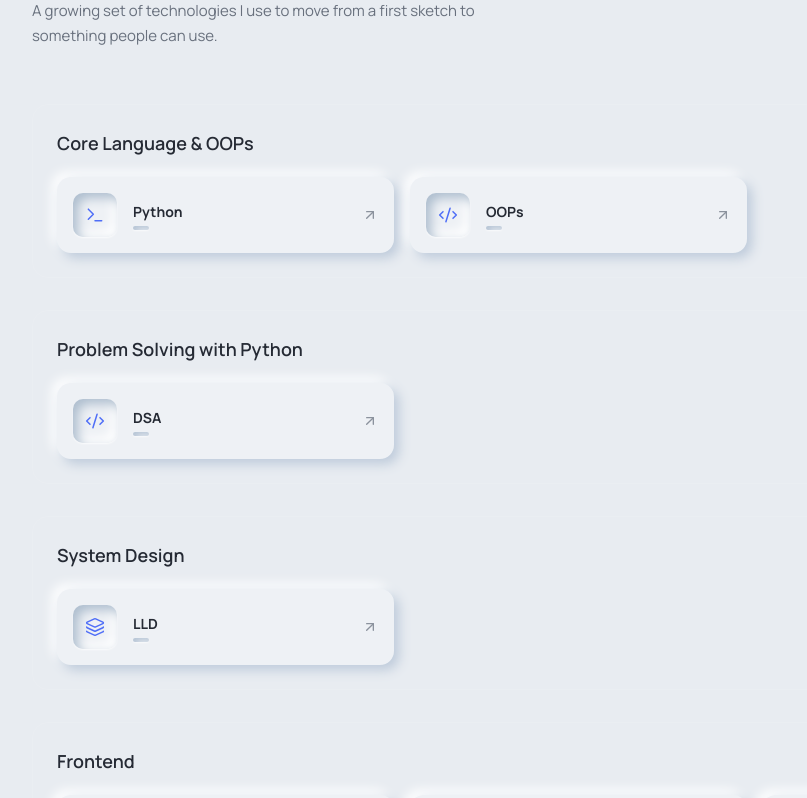
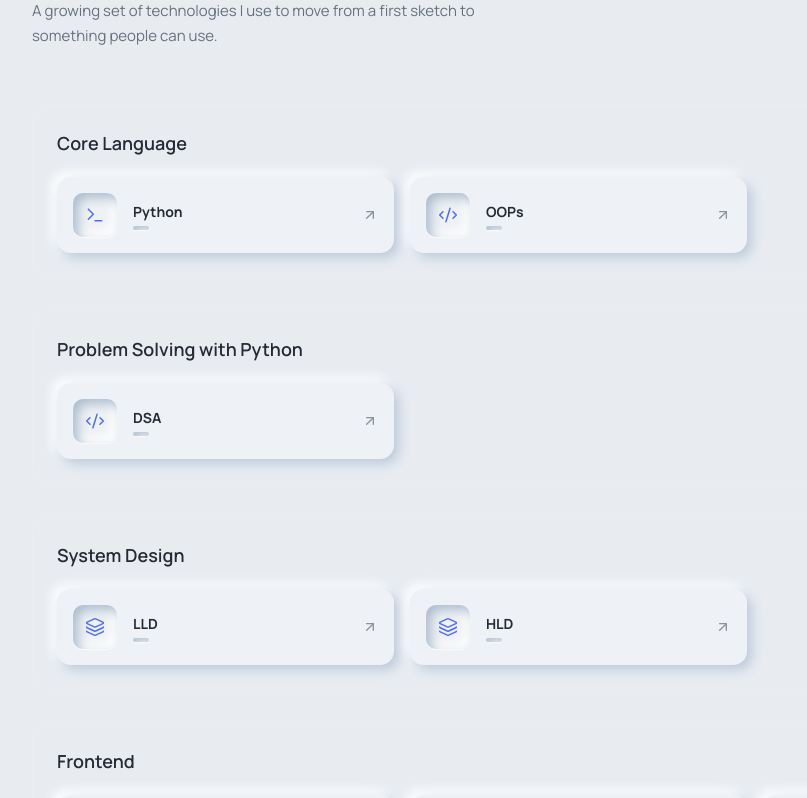
Before and after one commit to Pavithrarapuru/Portfolio, a React (Vite) app: page / in a window 1280 px wide. Shown: the part 1740-2538 px from the top of the page, without its empty margins (62-869 px from the left). Built offline with nearby package versions, Linux system fonts and the light colour scheme.

Commit message:
update skills

```diff
--- a/src/data/skills.js
+++ b/src/data/skills.js
@@ -26,10 +26,11 @@ import {
 
 const skills = [
   // Core Language & Problem Solving
-  { name: 'Python', category: 'Core Language & OOPs', icon: Terminal },
-  { name: 'OOPs', category: 'Core Language & OOPs', icon: Code2 },
-  { name: 'DSA', category: 'Problem Solving with Python', icon: Code2 },
-  { name: 'LLD', category: 'System Design', icon: Layers3 },
+{ name: 'Python', category: 'Core Language', icon: Terminal },
+{ name: 'OOPs', category: 'Core Language', icon: Code2 },
+{ name: 'DSA', category: 'Problem Solving with Python', icon: Code2 },
+{ name: 'LLD', category: 'System Design', icon: Layers3 },
+{ name: 'HLD', category: 'System Design', icon: Layers3 },
 
   // Frontend
   { name: 'HTML5', category: 'Frontend', icon: Monitor },
```
